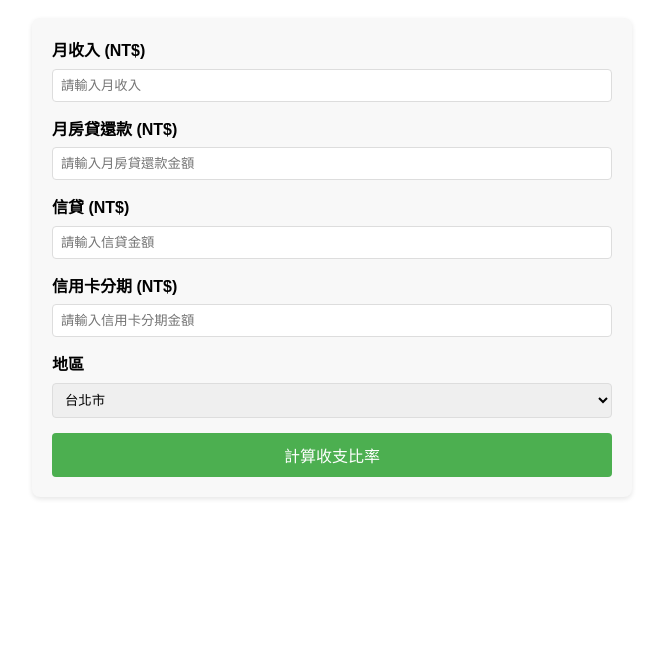
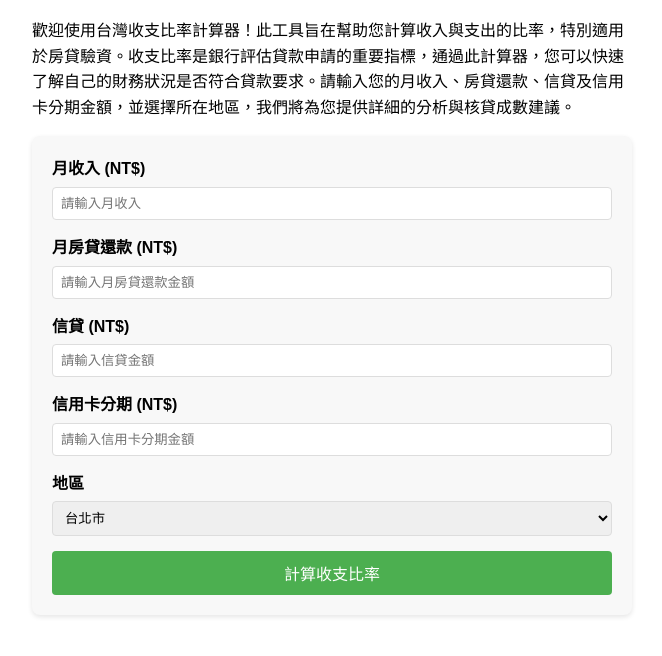
Before and after one commit to chad40709/TaiwanVerificationCalculation, a plain HTML site: page index.html in a window 1280 px wide. Shown: the part 96-752 px from the top of the page, without its empty margins (308-970 px from the left). Drawn offline with Linux system fonts and the light colour scheme.

Commit message:
Update index.html

```diff
--- a/index.html
+++ b/index.html
@@ -4,6 +4,7 @@
     <meta charset="UTF-8">
     <meta name="viewport" content="width=device-width, initial-scale=1.0">
     <title>收支比率計算器</title>
+
 	<meta name="google-adsense-account" content="ca-pub-2618300770646552">
     <style>
         body {
@@ -97,7 +98,8 @@
 
 </head>
 <body>
-    <h1>收支比率計算器</h1>
+   <h1>收支比率計算器</h1>
+    <p>歡迎使用台灣收支比率計算器！此工具旨在幫助您計算收入與支出的比率，特別適用於房貸驗資。收支比率是銀行評估貸款申請的重要指標，通過此計算器，您可以快速了解自己的財務狀況是否符合貸款要求。請輸入您的月收入、房貸還款、信貸及信用卡分期金額，並選擇所在地區，我們將為您提供詳細的分析與核貸成數建議。</p>
     <div class="calculator">
         <div class="form-group">
             <label for="monthlyIncome">月收入 (NT$)</label>
```
